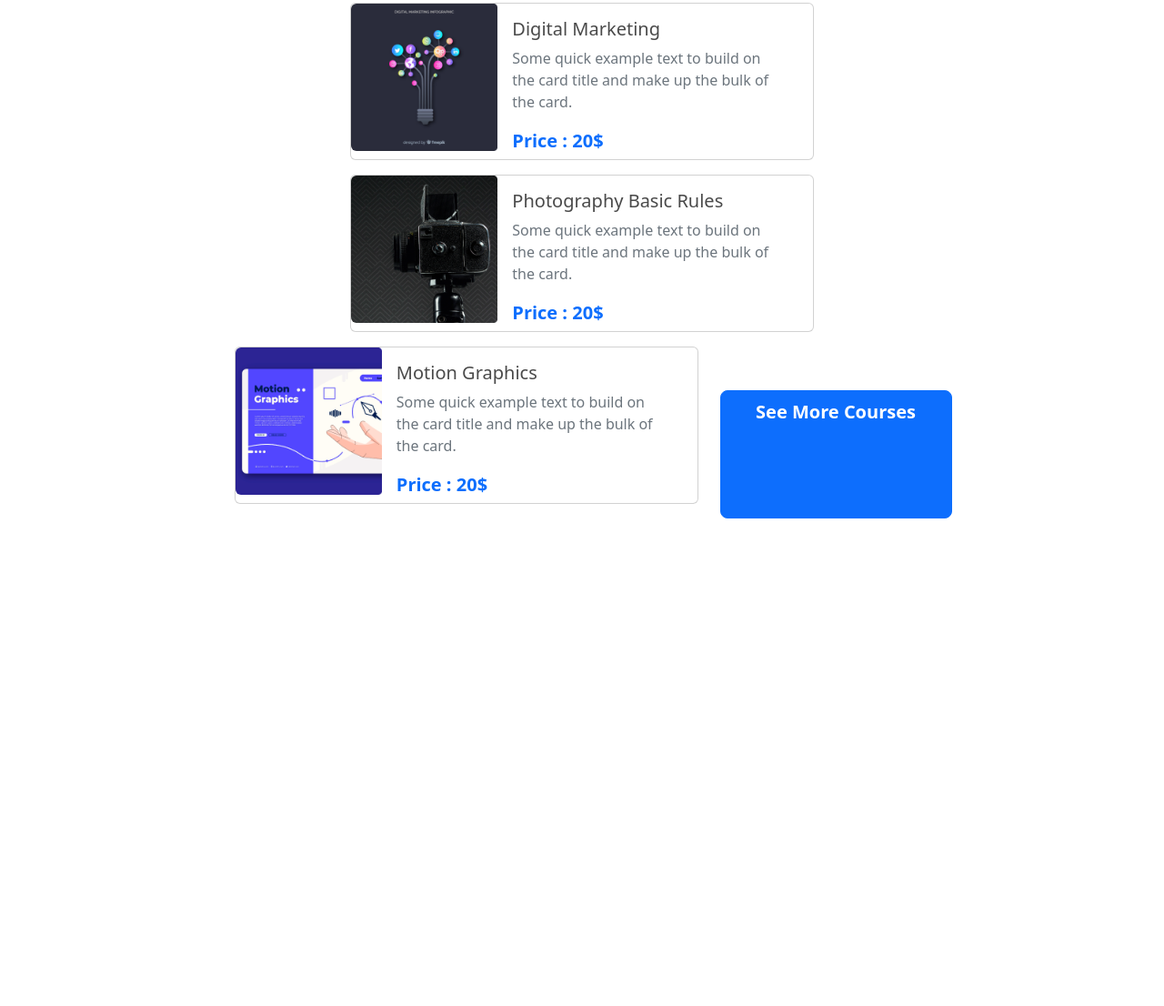
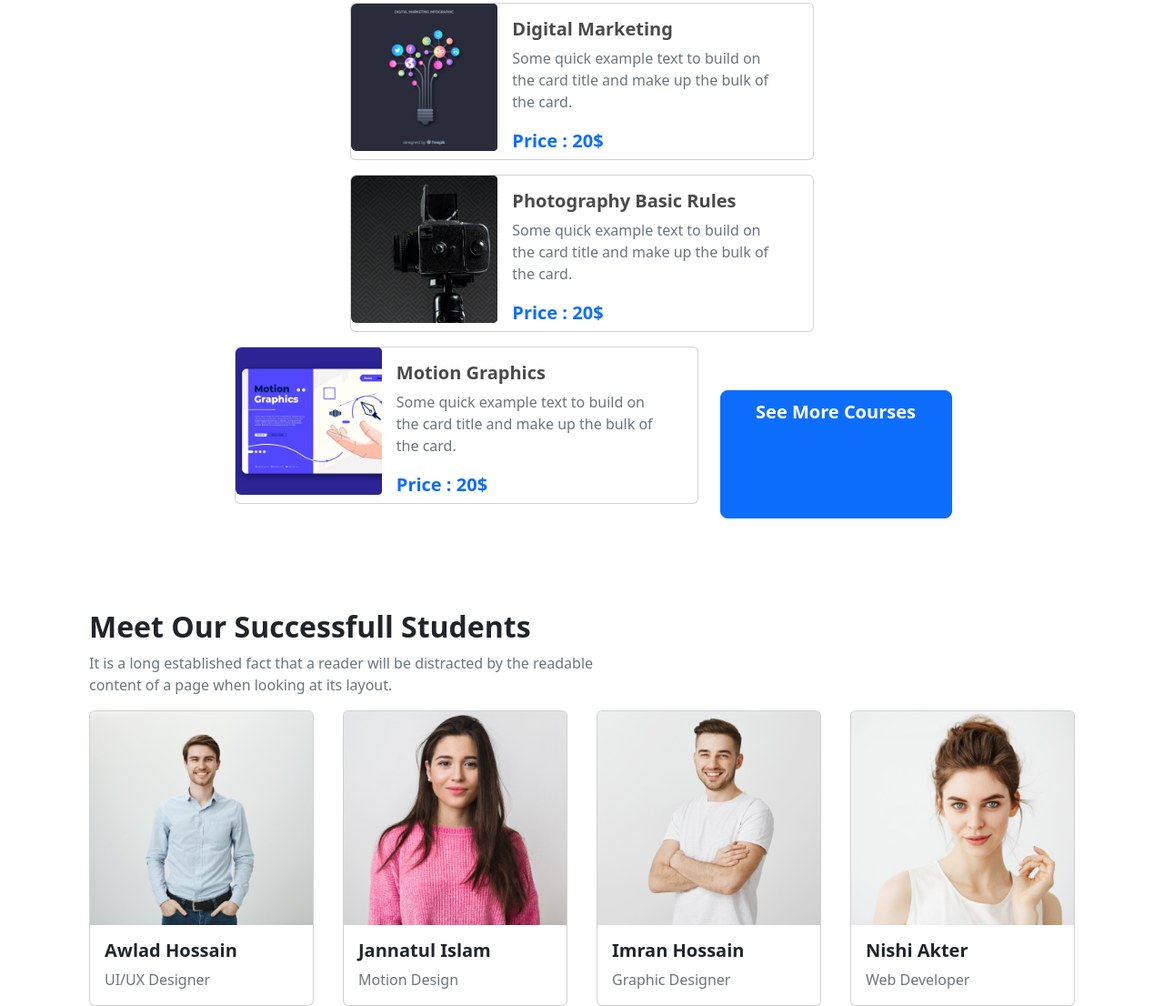
Before and after one commit to Tahmid200-2673/system-edu, a plain HTML site: page index.html in a window 1280 px wide. Shown: the part 1626-2732 px from the top of the page at 91% size. Before the commit the page ends 2244 px from the top, so only its background shows below. Drawn offline with nearby package versions, Linux system fonts and the light colour scheme.

Commit message:
meet our successful students section added

```diff
--- a/index.html
+++ b/index.html
@@ -118,7 +118,7 @@
               </div>
               <div class="col-md-8">
                 <div class="card-body">
-                  <h5 class="card-title"style="color:#4A4A4A">Fundamental Of UI/UX Design</h5>
+                  <h5 class="card-title fs-5 fw-semibold"style="color:#4A4A4A">Fundamental Of UI/UX Design</h5>
                    <p class="card-text text-secondary">Some quick example text to build on the card title and make up the bulk of the card.</p>
                     <p class="card-text text-primary fs-5 fw-semibold">Price : 20$</p>
                 </div>
@@ -132,7 +132,7 @@
               </div>
               <div class="col-md-8">
                 <div class="card-body">
-                  <h5 class="card-title" style="color:#4A4A4A">Javascript Basic to advanced</h5>
+                  <h5 class="card-title fs-5 fw-semibold" style="color:#4A4A4A">Javascript Basic to advanced</h5>
                    <p class="card-text text-secondary">Some quick example text to build on the card title and make up the bulk of the card.</p>
                   <p class="card-text text-primary fs-5 fw-semibold">Price : 20$</p>
                 </div>
@@ -146,7 +146,7 @@
               </div>
               <div class="col-md-8">
                 <div class="card-body">
-                  <h5 class="card-title" style="color:#4A4A4A">Fullstack Web Development</h5>
+                  <h5 class="card-title fs-5 fw-semibold" style="color:#4A4A4A">Fullstack Web Development</h5>
                    <p class="card-text text-secondary">Some quick example text to build on the card title and make up the bulk of the card.</p>
                   <p class="card-text text-primary fs-5 fw-semibold">Price : 20$</p>
                 </div>
@@ -160,7 +160,7 @@
               </div>
               <div class="col-md-8">
                 <div class="card-body">
-                  <h5 class="card-title"style="color:#4A4A4A">Digital Marketing</h5>
+                  <h5 class="card-title fs-5 fw-semibold"style="color:#4A4A4A">Digital Marketing</h5>
                    <p class="card-text text-secondary">Some quick example text to build on the card title and make up the bulk of the card.</p>
                   <p class="card-text text-primary fs-5 fw-semibold">Price : 20$</p>
                 </div>
@@ -174,7 +174,7 @@
               </div>
               <div class="col-md-8">
                 <div class="card-body">
-                  <h5 class="card-title"style="color:#4A4A4A">Photography Basic Rules</h5>
+                  <h5 class="card-title fs-5 fw-semibold"style="color:#4A4A4A">Photography Basic Rules</h5>
                    <p class="card-text text-secondary">Some quick example text to build on the card title and make up the bulk of the card.</p>
                   <p class="card-text text-primary fs-5 fw-semibold">Price : 20$</p>
                 </div>
@@ -188,18 +188,63 @@
               </div>
               <div class="col-md-8">
                 <div class="card-body">
-                  <h5 class="card-title"style="color:#4A4A4A">Motion Graphics</h5>
+                  <h5 class="card-title fs-5 fw-semibold"style="color:#4A4A4A">Motion Graphics</h5>
                    <p class="card-text text-secondary">Some quick example text to build on the card title and make up the bulk of the card.</p>
                   <p class="card-text text-primary fs-5 fw-semibold">Price : 20$</p>
                 </div>
               </div>
             </div>
           </div>
+          <!-- see more courses button -->
           <div class="btn btn-primary btn-lg w-25 mt-5 fw-semibold">See More Courses</div>
         </div>
 
     </section>
        <!-- card end -->
+       <!-- meet our successful students section start-->
+       <section class="container d-flex justify-start text-start" style="margin-top:100px">
+        <div class="d-flex justify-content-center flex-column w-50 mx-3" id="Courses">
+          <h2 class="fw-bold ">Meet Our Successfull Students</h2>
+          <p class="text-secondary fw-normal ">It is a long established fact that a reader will be distracted by the readable content of a page when looking at its layout.</p>
+        </div>
+      </section>
+      <section class="container d-flex flex-row">
+        <div class="card mx-3" style="width: 18rem;">
+          <img src="images/student/student-1.png" class="card-img-top" alt="...">
+          <div class="card-body">
+            <h5 class="card-title fs-5 fw-semibold">Awlad Hossain</h5>
+            <p class="card-text text-secondary">UI/UX Designer</p>
+
+          </div>
+        </div>
+        <div class="card mx-3" style="width: 18rem;">
+          <img src="images/student/student-2.png" class="card-img-top" alt="...">
+          <div class="card-body">
+            <h5 class="card-title fs-5 fw-semibold">Jannatul Islam</h5>
+            <p class="card-text text-secondary">Motion Design</p>
+
+          </div>
+        </div>
+        <div class="card mx-3" style="width: 18rem;">
+          <img src="images/student/student-3.png" class="card-img-top" alt="...">
+          <div class="card-body">
+            <h5 class="card-title fs-5 fw-semibold">Imran Hossain</h5>
+            <p class="card-text text-secondary">Graphic Designer</p>
+
+          </div>
+        </div>
+        <div class="card mx-3" style="width: 18rem;">
+          <img src="images/student/student-4.png" class="card-img-top" alt="...">
+          <div class="card-body">
+            <h5 class="card-title fs-5 fw-semibold">Nishi Akter</h5>
+            <p class="card-text text-secondary">Web Developer</p>
+
+          </div>
+        </div>
+      </section>
+       <!-- meet our successful students section end-->
+
+
   </main>
   <!-- bootstrap link -->
   <script src="https://cdn.jsdelivr.net/npm/bootstrap@5.2.0/dist/js/bootstrap.bundle.min.js"
--- a/style.css
+++ b/style.css
@@ -1,5 +1,6 @@
 /* fonts */
 @import url('https://fonts.googleapis.com/css2?family=Poppins&family=Roboto+Slab&display=swap');
+
 .carousel-item img {
     width: 1320px;
     height: 700px;
```
